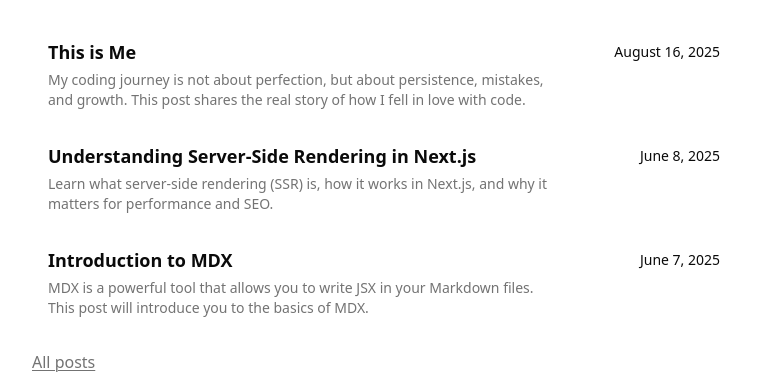
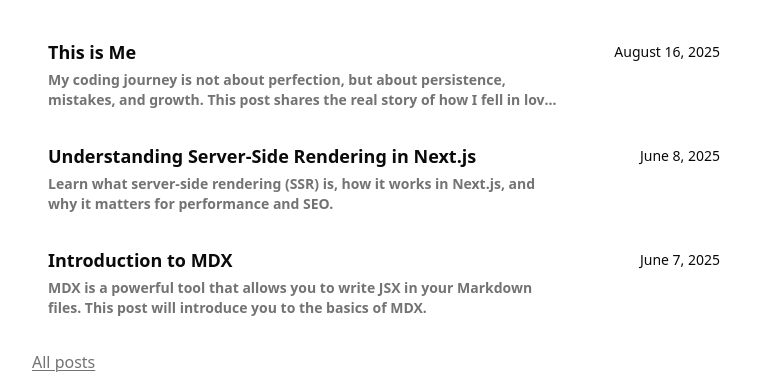
Before and after one commit to ashishroyx/AKR-PORTFOLIO, a Next.js app: page / in a window 1280 px wide. Shown: the part 1307-1681 px from the top of the page, without its empty margins (256-1023 px from the left). Built offline with nearby package versions, Linux system fonts and the light colour scheme; a web font is replaced by a local one.

Commit message:
UI Update

```diff
--- a/components/posts.tsx
+++ b/components/posts.tsx
@@ -15,7 +15,7 @@ export default function Posts({ posts }: { posts: PostMetadata[] }) {
             >
               <div className="max-w-lg">
                 <p className="text-lg font-semibold">{post.title}</p>
-                <p className="mt-1 line-clamp-2 text-sm font-light text-muted-foreground">
+                <p className="mt-1 line-clamp-2 text-sm font-semibold text-muted-foreground">
                   {post.summary}
                 </p>
               </div>
```
